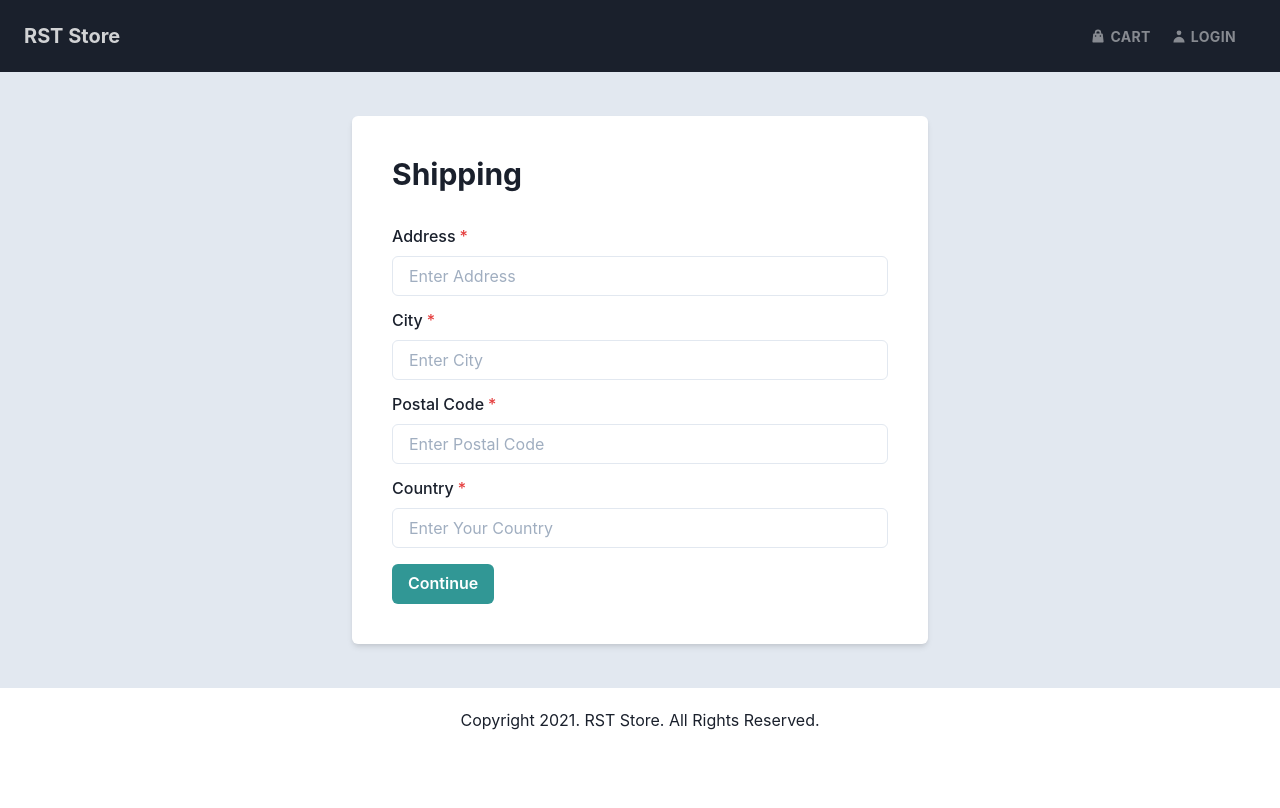
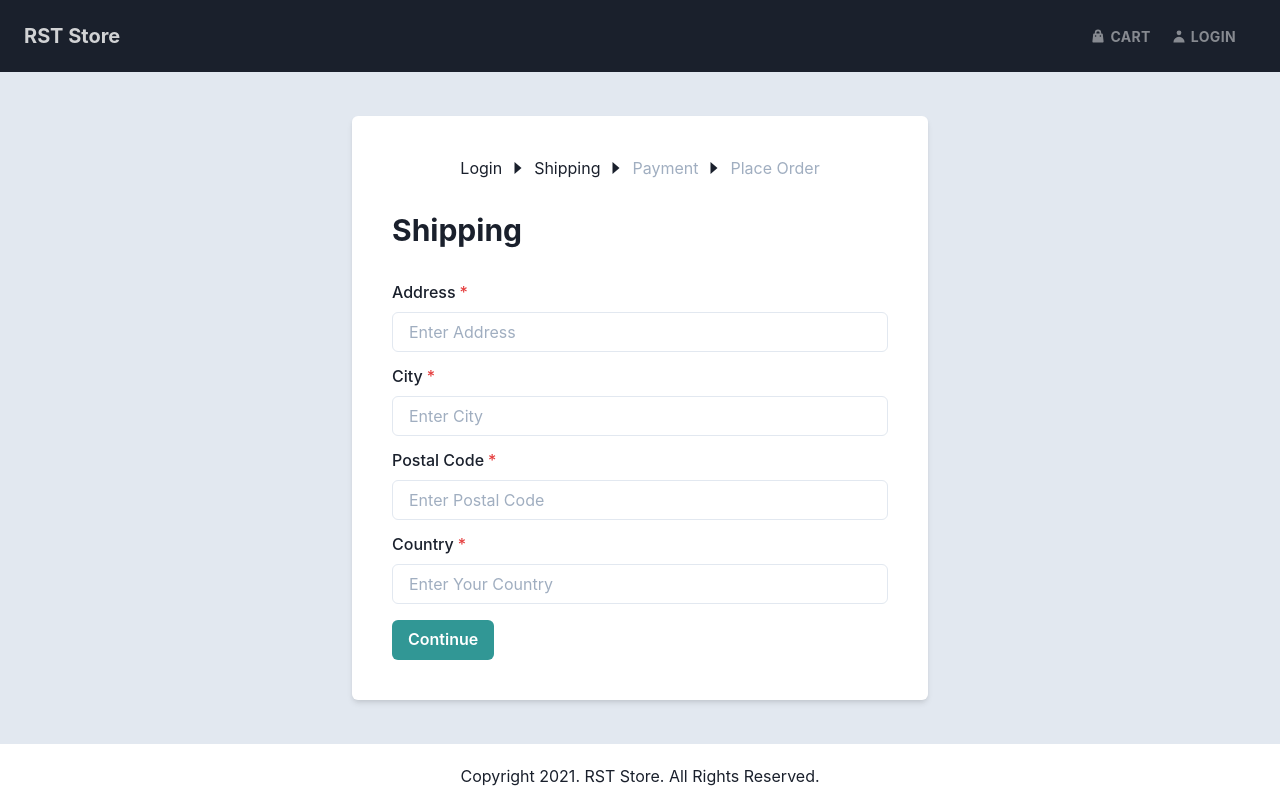
Before and after one commit to Mistry-Shubham/rststore812, a React (Create React App) app in the folder frontend/: page /shipping in a window 1280 px wide. Built offline with nearby package versions, Linux system fonts and the light colour scheme.

Commit message:
Step 44 completed. Checkout Steps Component done.

```diff
--- /dev/null
+++ b/frontend/src/components/CheckoutSteps.js
@@ -0,0 +1,84 @@
+import { Link as RouterLink } from 'react-router-dom';
+import {
+  Breadcrumb,
+  BreadcrumbItem,
+  BreadcrumbLink,
+  Flex,
+} from '@chakra-ui/react';
+import { IoCaretForwardSharp } from 'react-icons/io5';
+
+const CheckoutSteps = ({ step1, step2, step3, step4 }) => {
+  return (
+    <Flex justifyContent='center' mb='8'>
+      <Breadcrumb separator={<IoCaretForwardSharp color='gray.500' />}>
+        {/* Step 1 */}
+        <BreadcrumbItem>
+          {step1 ? (
+            <BreadcrumbLink>Login</BreadcrumbLink>
+          ) : (
+            <BreadcrumbLink
+              disabled
+              color='gray.400'
+              _hover={{ textDecor: 'none' }}
+            >
+              Login
+            </BreadcrumbLink>
+          )}
+        </BreadcrumbItem>
+
+        {/* Step 2 */}
+        <BreadcrumbItem>
+          {step2 ? (
+            <BreadcrumbLink as={RouterLink} to='/shipping'>
+              Shipping
+            </BreadcrumbLink>
+          ) : (
+            <BreadcrumbLink
+              disabled
+              color='gray.400'
+              _hover={{ textDecor: 'none' }}
+            >
+              Shipping
+            </BreadcrumbLink>
+          )}
+        </BreadcrumbItem>
+
+        {/* Step 3 */}
+        <BreadcrumbItem>
+          {step3 ? (
+            <BreadcrumbLink as={RouterLink} to='/payment'>
+              Payment
+            </BreadcrumbLink>
+          ) : (
+            <BreadcrumbLink
+              disabled
+              color='gray.400'
+              _hover={{ textDecor: 'none' }}
+            >
+              Payment
+            </BreadcrumbLink>
+          )}
+        </BreadcrumbItem>
+
+        {/* Step 4 */}
+        <BreadcrumbItem>
+          {step4 ? (
+            <BreadcrumbLink as={RouterLink} to='/placeorder'>
+              Place Order
+            </BreadcrumbLink>
+          ) : (
+            <BreadcrumbLink
+              disabled
+              color='gray.400'
+              _hover={{ textDecor: 'none' }}
+            >
+              Place Order
+            </BreadcrumbLink>
+          )}
+        </BreadcrumbItem>
+      </Breadcrumb>
+    </Flex>
+  );
+};
+
+export default CheckoutSteps;
--- a/frontend/src/screens/ShippingScreen.js
+++ b/frontend/src/screens/ShippingScreen.js
@@ -12,6 +12,7 @@
 import { useDispatch, useSelector } from 'react-redux';
 import FormContainer from '../components/FormContainer';
 import { saveShippingAddress } from '../actions/cartActions';
+import CheckoutSteps from '../components/CheckoutSteps';
 
 const ShippingScreen = () => {
   const dispatch = useDispatch();
@@ -31,7 +32,7 @@
   return (
     <Flex w='full' alignItems='center' justifyContent='center' py='5'>
       <FormContainer>
-        {/* ADD CHECKOUT STEPS */}
+        <CheckoutSteps step1 step2 />
 
         <Heading as='h1' mb='8' fontSize='3xl'>
           Shipping
```
